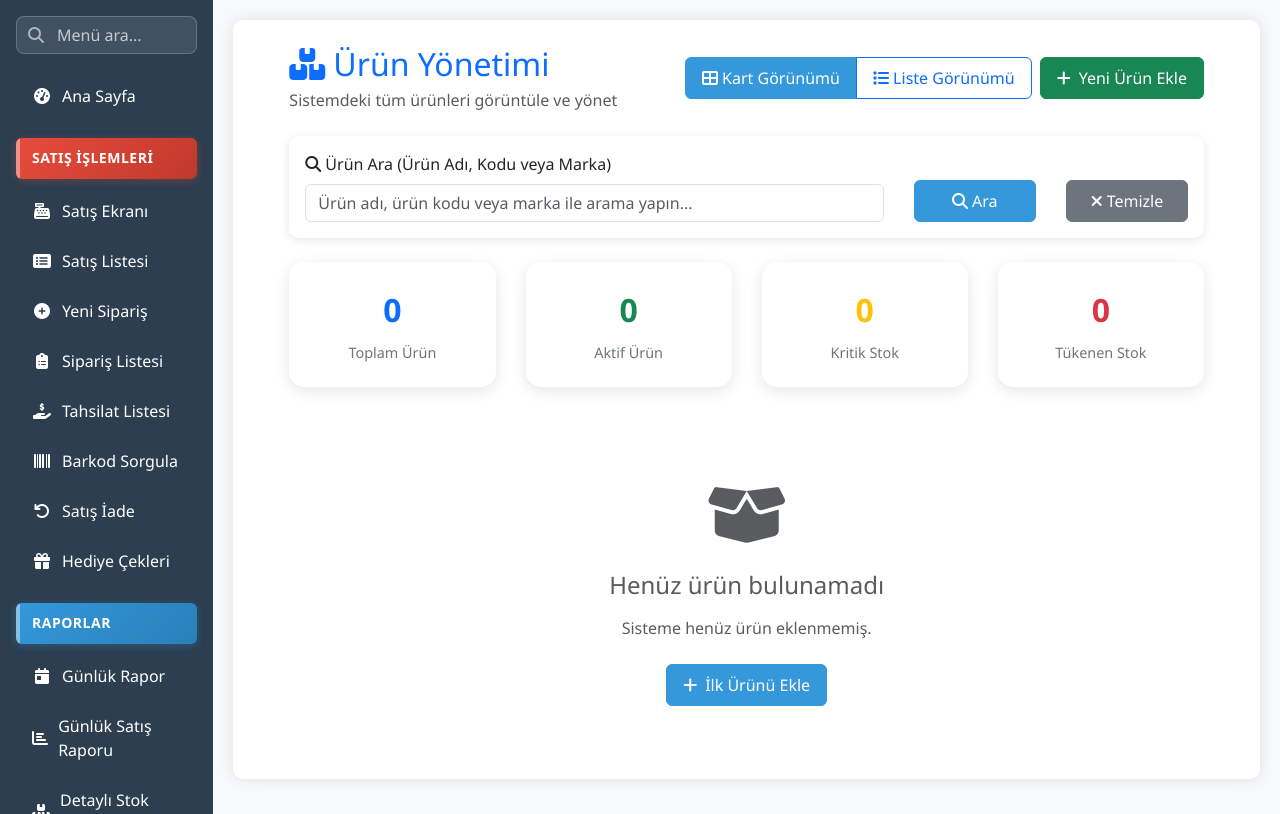
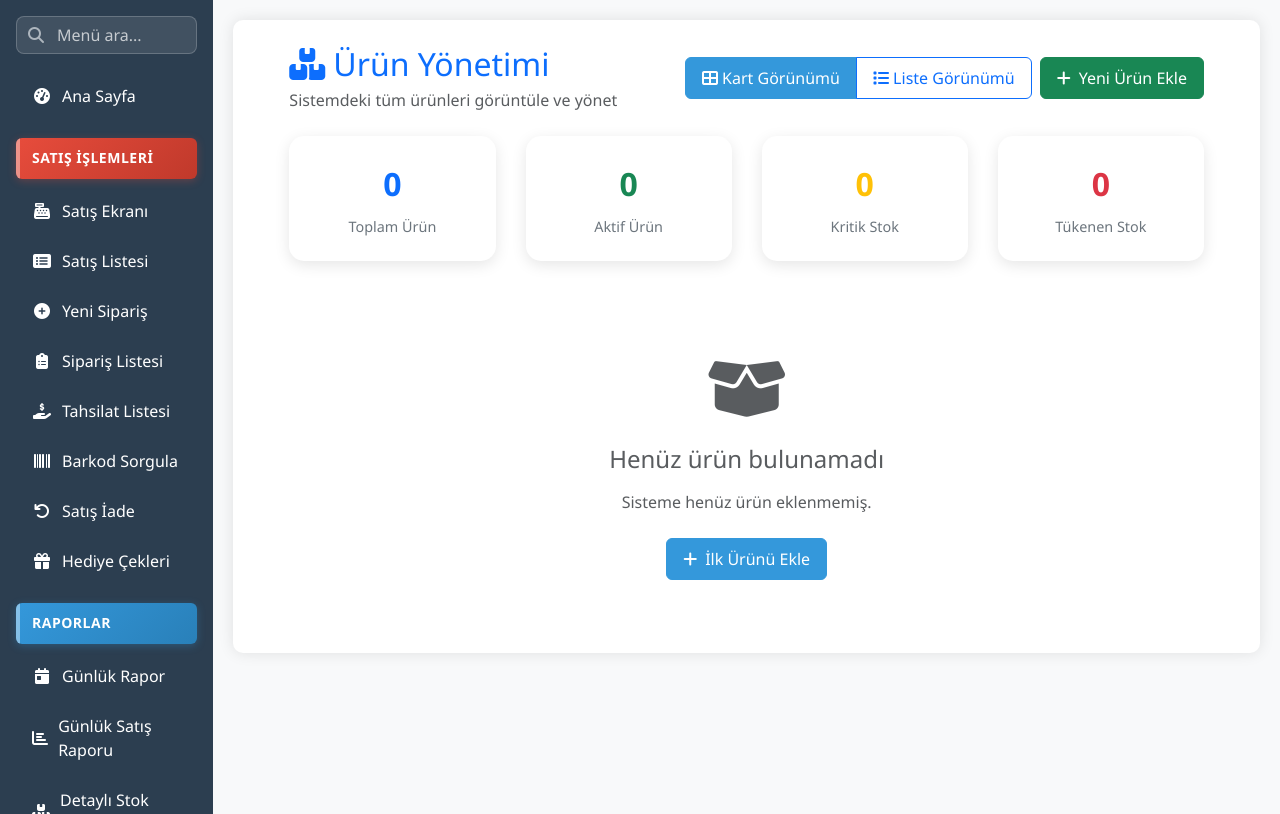
Before and after one commit to firatemu/nuviabutik, a Django app: page /urun/ in a window 1280 px wide. Shown: the part 56-870 px from the top of the page. Run offline with Django 5.2, Linux system fonts and the light colour scheme; the visitor is signed in with stand-in values (Sample User, id 1); data that the repository does not hold is empty; some libraries are stand-ins or nearby versions.

Commit message:
Ürün listesi sayfasından arama bölümü kaldırıldı
- 'Ürün Ara (Ürün Adı, Kodu veya Marka)' bölümü tamamen kaldırıldı
- Arama input'u, Ara butonu ve Temizle butonu kaldırıldı
- Aktif filtreler bölümü kaldırıldı
- Arama JavaScript fonksiyonları kaldırıldı
- Event listener'lar kaldırıldı
- Sayfa daha temiz ve basit hale geldi

```diff
--- a/templates/urun/liste.html
+++ b/templates/urun/liste.html
@@ -1037,43 +1037,7 @@
         </div>
     </div>
 
-    <!-- Arama ve Marka Filtresi -->
-    <div class="card mb-4">
-        <div class="card-body">
-            <div class="row g-3">
-                <!-- Arama -->
-                <div class="col-md-8">
-                    <label for="searchInput" class="form-label">
-                        <i class="fas fa-search me-1"></i>Ürün Ara (Ürün Adı, Kodu veya Marka)
-                    </label>
-                    <input type="text" class="form-control" id="searchInput"
-                        placeholder="Ürün adı, ürün kodu veya marka ile arama yapın...">
-                </div>
-
-                <!-- Ara Butonu -->
-                <div class="col-md-2 d-flex align-items-end">
-                    <button type="button" class="btn btn-primary w-100" id="searchBtn">
-                        <i class="fas fa-search me-1"></i>Ara
-                    </button>
-                </div>
-
-                <!-- Temizle Butonu -->
-                <div class="col-md-2 d-flex align-items-end">
-                    <button type="button" class="btn btn-secondary w-100" id="clearFilters">
-                        <i class="fas fa-times me-1"></i>Temizle
-                    </button>
-                </div>
-            </div>
-
-            <!-- Aktif Filtreler (Dinamik) -->
-            <div class="mt-3" id="activeFilters" style="display: none;">
-                <div class="d-flex gap-2 flex-wrap">
-                    <span id="searchBadge" class="badge bg-primary" style="display: none;"></span>
-                    <span id="resultCount" class="badge bg-info"></span>
-                </div>
-            </div>
-        </div>
-    </div>
+    <!-- Arama bölümü kaldırıldı -->
 
     <!-- İstatistik Kartları -->
     <div class="row stats-cards">
@@ -1395,115 +1359,7 @@
         localStorage.setItem('productViewType', viewType);
     }
 
-    // Filtreleme fonksiyonu
-    function filterProducts() {
-        const searchText = document.getElementById('searchInput').value.toLowerCase().trim();
-        const productItems = document.querySelectorAll('.product-item');
-
-        let visibleCount = 0;
-
-        productItems.forEach(item => {
-            const productName = item.getAttribute('data-product-name') || '';
-            const productCode = item.getAttribute('data-product-code') || '';
-            const productBrand = item.getAttribute('data-product-brand') || '';
-
-            // Arama koşulu (ürün adı, kodu veya marka)
-            const matchesSearch = searchText === '' ||
-                productName.includes(searchText) ||
-                productCode.includes(searchText) ||
-                productBrand.includes(searchText);
-
-            if (matchesSearch) {
-                item.style.display = '';
-                visibleCount++;
-            } else {
-                item.style.display = 'none';
-            }
-        });
-
-        // Aktif filtreleri güncelle
-        updateActiveFilters(searchText, visibleCount);
-
-        // Arama sonuçlarını vurgula
-        if (searchText) {
-            highlightSearchResults(searchText);
-        } else {
-            removeHighlights();
-        }
-    }
-
-    // Arama sonuçlarını vurgulama
-    function highlightSearchResults(searchText) {
-        const productItems = document.querySelectorAll('.product-item:not([style*="display: none"])');
-
-        productItems.forEach(item => {
-            const titleElement = item.querySelector('.product-title');
-            const codeElement = item.querySelector('.product-code');
-            const brandElement = item.querySelector('.product-brand');
-
-            if (titleElement) {
-                highlightText(titleElement, searchText);
-            }
-            if (codeElement) {
-                highlightText(codeElement, searchText);
-            }
-            if (brandElement) {
-                highlightText(brandElement, searchText);
-            }
-        });
-    }
-
-    // Metin vurgulama
-    function highlightText(element, searchText) {
-        const originalText = element.textContent;
-        const regex = new RegExp(`(${searchText})`, 'gi');
-        const highlightedText = originalText.replace(regex, '<mark class="bg-warning">$1</mark>');
-        element.innerHTML = highlightedText;
-    }
-
-    // Vurguları kaldır
-    function removeHighlights() {
-        const marks = document.querySelectorAll('mark.bg-warning');
-        marks.forEach(mark => {
-            mark.outerHTML = mark.textContent;
-        });
-    }
-
-    // Aktif filtreleri güncelle
-    function updateActiveFilters(searchText, count) {
-        const activeFilters = document.getElementById('activeFilters');
-        const searchBadge = document.getElementById('searchBadge');
-        const resultCount = document.getElementById('resultCount');
-
-        let hasFilters = false;
-
-        // Arama badge
-        if (searchText) {
-            searchBadge.textContent = `Arama: "${searchText}"`;
-            searchBadge.style.display = '';
-            hasFilters = true;
-        } else {
-            searchBadge.style.display = 'none';
-        }
-
-        // Sonuç sayısı
-        if (searchText) {
-            resultCount.textContent = `${count} sonuç bulundu`;
-            resultCount.className = count > 0 ? 'badge bg-success' : 'badge bg-warning';
-        } else {
-            resultCount.textContent = `${count} ürün`;
-            resultCount.className = 'badge bg-info';
-        }
-
-        // Filtre bölümünü göster/gizle
-        activeFilters.style.display = hasFilters ? '' : 'none';
-    }
-
-    // Filtreleri temizle
-    function clearFilters() {
-        document.getElementById('searchInput').value = '';
-        filterProducts();
-    }
+    // Arama fonksiyonları kaldırıldı
 
     // Sayfa yüklendiğinde setup işlemleri
     document.addEventListener('DOMContentLoaded', function () {
@@ -1511,20 +1367,7 @@
         const savedView = localStorage.getItem('productViewType') || 'card';
         switchView(savedView);
 
-        // Event listener'ları ekle
-        document.getElementById('searchInput').addEventListener('input', filterProducts);
-        document.getElementById('searchBtn').addEventListener('click', filterProducts);
-        document.getElementById('clearFilters').addEventListener('click', clearFilters);
-
-        // Enter tuşu ile arama
-        document.getElementById('searchInput').addEventListener('keypress', function (e) {
-            if (e.key === 'Enter') {
-                filterProducts();
-            }
-        });
-
-        // İlk yüklemede ürün sayısını göster
-        filterProducts();
+        // Arama event listener'ları kaldırıldı
     });
 </script>
 {% endblock %}
```
